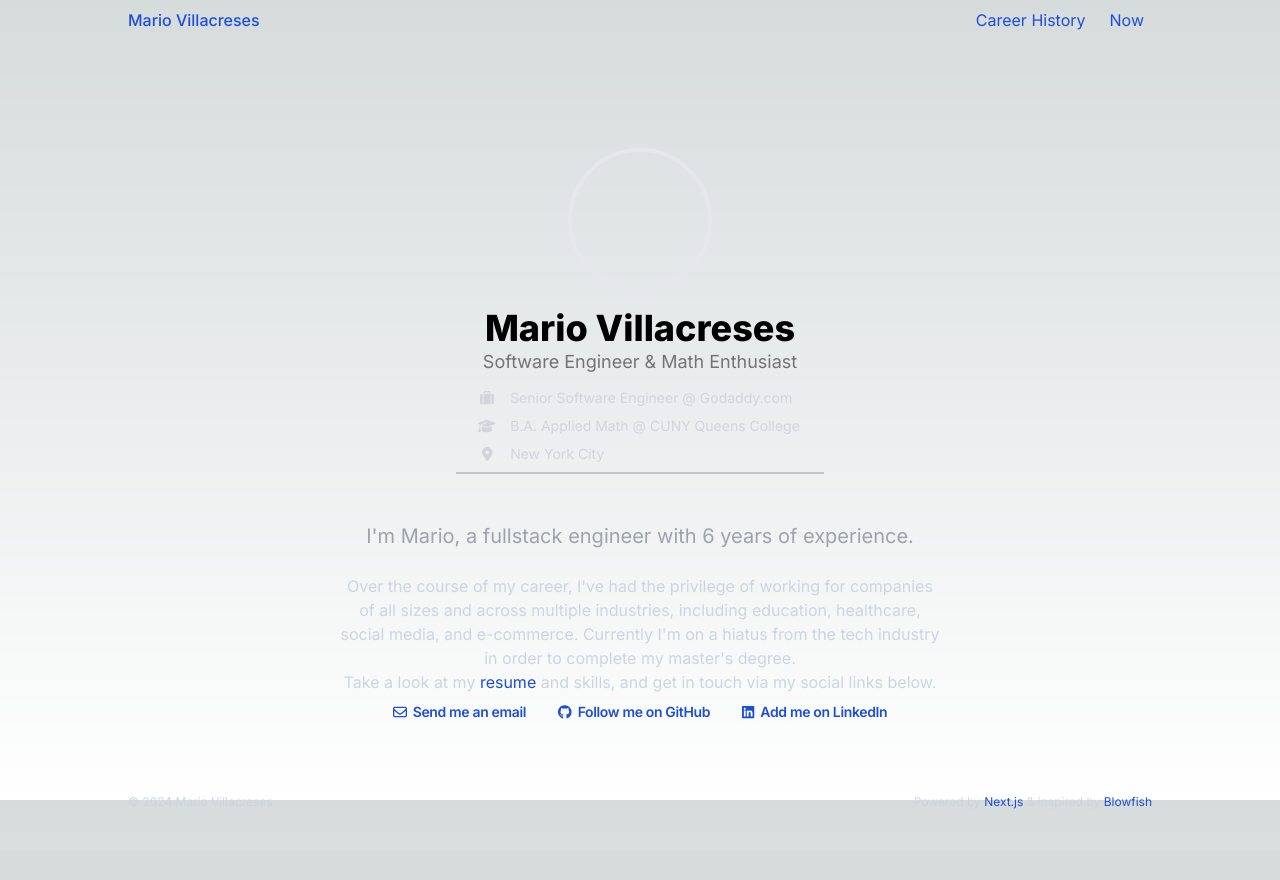
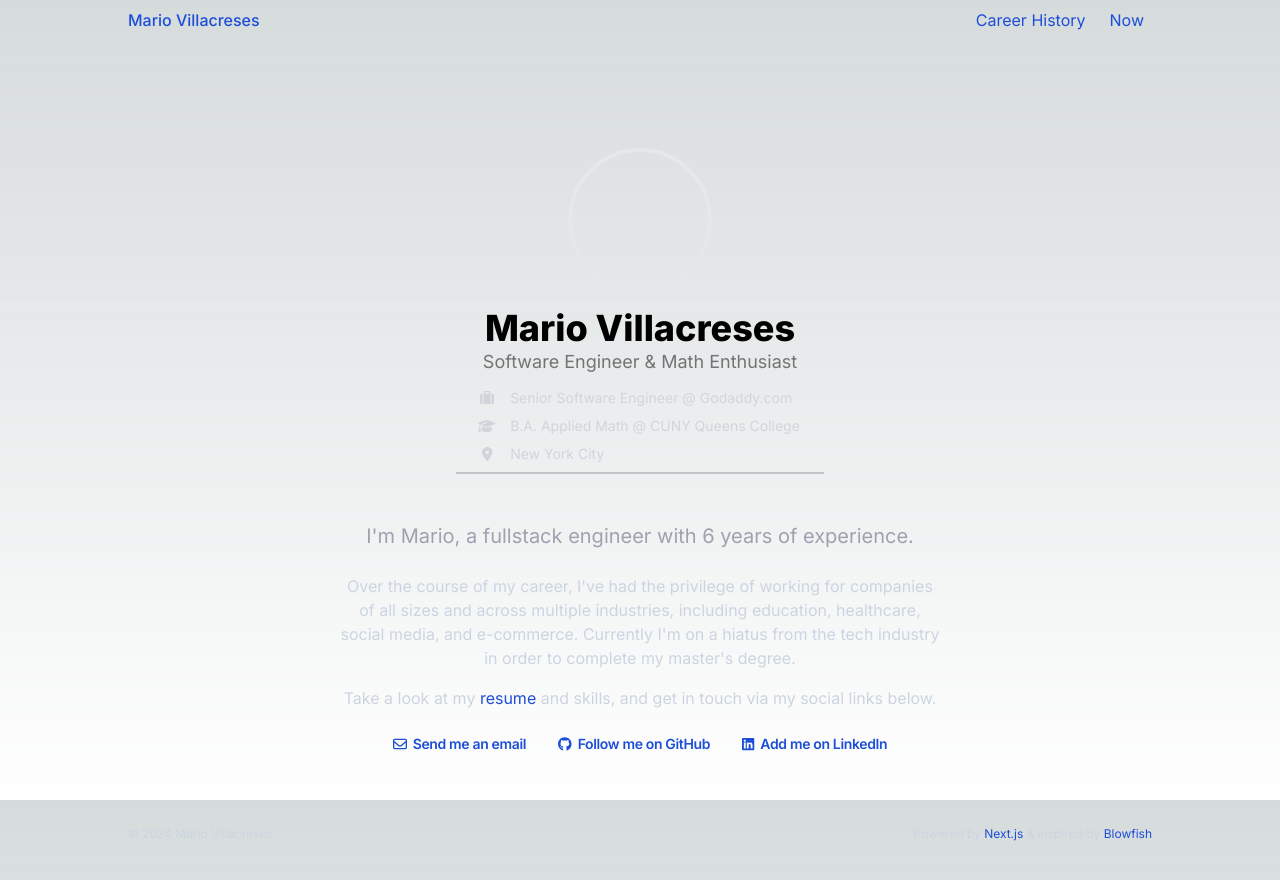
Before and after one commit to villacreses/personal-site, a Next.js app: page / in a window 1280 px wide. Before the commit the page ends 850 px from the top, so only its background shows below. Built offline with nearby package versions, Linux system fonts and the light colour scheme.

Commit message:
Homepage fixes

```diff
--- a/src/app/(professional)/page.tsx
+++ b/src/app/(professional)/(homepage)/page.tsx
@@ -1,11 +1,10 @@
-import { Icon } from "@/components";
+import { Icon, Markdown, TMarkdownComponents } from "@/components";
 import {
   credentials,
   homepageMain,
   homepageLead,
   socialLinkItems,
 } from "./content";
-import Markdown from "react-markdown";
 import Link from "next/link";
 
 const bottomBorderStyles =
@@ -42,6 +41,12 @@ const MyImage = () => (
   <div className="mb-4 mx-auto rounded-full h-36 w-36 border-4 medium-zoom-image" />
 );
 
+const components: TMarkdownComponents = {
+  p({ node, ...props }) {
+    return <p className="pb-4 " {...props} />;
+  },
+};
+
 export default function Home() {
   return (
     <main className="grow">
@@ -57,7 +62,10 @@ export default function Home() {
         </header>
         <Credentials />
         <p className="prose text-gray-400 text-xl my-6">{homepageLead}</p>
-        <Markdown className="prose max-w-[60ch] text-gray-200">
+        <Markdown
+          className="prose max-w-[60ch] text-gray-200"
+          components={components}
+        >
           {homepageMain}
         </Markdown>
         <SocialLinks />
--- /dev/null
+++ b/src/components/Markdown.tsx
@@ -0,0 +1,6 @@
+import { ComponentProps } from "react";
+import Markdown from "react-markdown";
+
+export { default as Markdown } from "react-markdown";
+
+export type TMarkdownComponents = ComponentProps<typeof Markdown>["components"];
--- a/src/components/index.ts
+++ b/src/components/index.ts
@@ -2,3 +2,4 @@ export * from "./InlineLink";
 export * from "./Icon";
 export * from "./BubbleList";
 export * from "./PageFooter";
+export * from "./Markdown";
```
Also changed, not shown: src/app/(professional)/(homepage)/content.ts (renamed from src/app/(professional)/content.ts).
